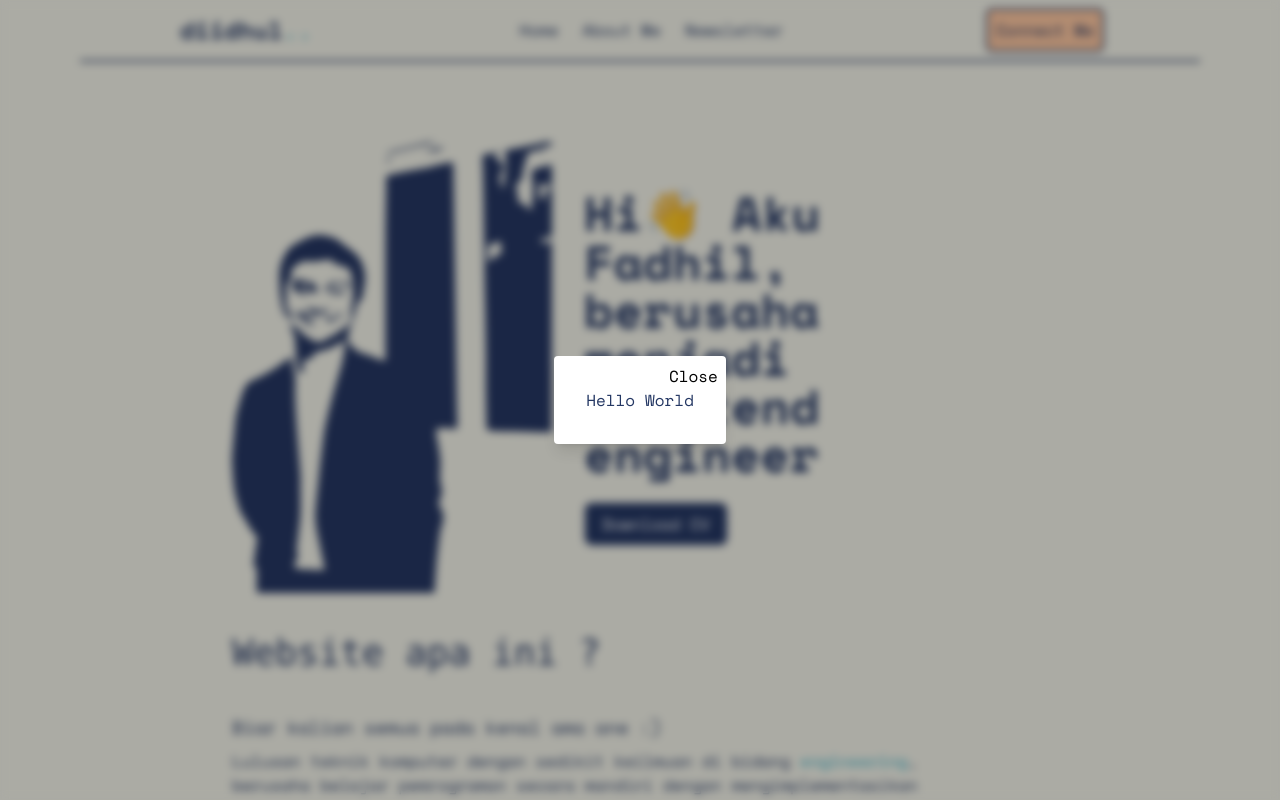
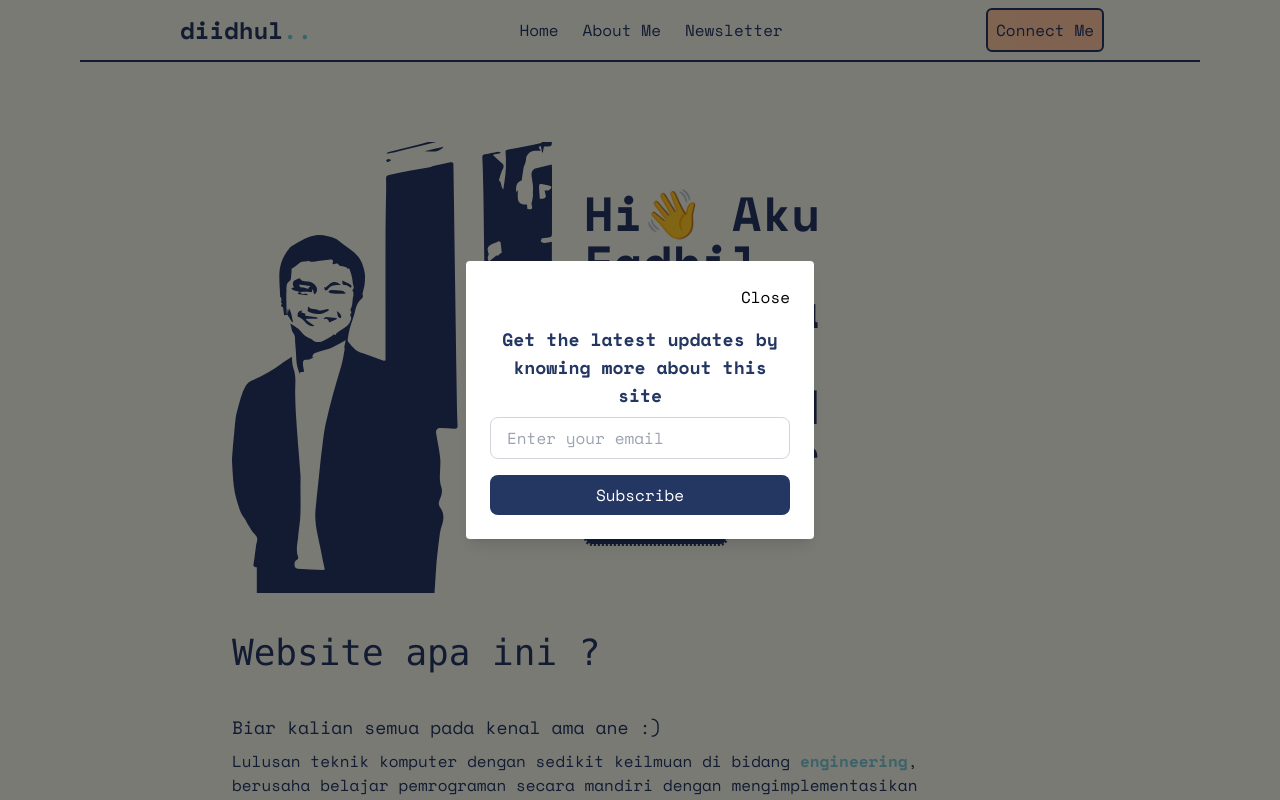
Before and after one commit to diidhul/diidhul-portfolio, a React (Vite) app: page / in a window 1280 px wide. Both pictures are taken after a click on the button "Connect Me". Shown: the top 800 px of the page. Built offline with nearby package versions, Linux system fonts and the light colour scheme.

Commit message:
update adding modal subscribe

```diff
--- a/src/components/Modal.jsx
+++ b/src/components/Modal.jsx
@@ -1,18 +1,41 @@
 import React from 'react';
 
 export default function Modal({ toggleModal, isOpen }) {
-
     if (!isOpen) return null; // Tidak render modal jika tidak terbuka
 
     return (
-        <div className="fixed inset-0 z-10 flex items-center justify-center bg-black bg-opacity-30 modal-overlay">
-            <div className="absolute inset-0 backdrop-blur-sm"></div> {/* Blur hanya di background */}
-            <div className="relative z-50 p-8 transition ease-in-out delay-150 bg-white rounded shadow-lg hover:-translate-y-1 modal-content">
-                <h2>Hello World</h2>
-                <button className='absolute close-modal top-2 right-2' onClick={toggleModal}>
-                    Close
-                </button>
+        <div className="fixed inset-0 z-10 flex items-center justify-center bg-black bg-opacity-50 modal-overlay">
+            <div className={`relative z-50 p-6 transition-transform duration-500 ease-out transform ${isOpen ? 'translate-y-0 opacity-100' : 'translate-y-10 opacity-0'} bg-white rounded shadow-lg`}>
+
+                <div className="flex justify-end mb-2"> {/*👈untuk ngarahin button jadi di sebelah kanan*/}
+                    <button className='transition-all duration-300 close-modal hover:scale-110 hover:font-bold' onClick={toggleModal}>
+                        Close
+                    </button>
+                </div>
+
+                <div className='flex justify-center py-2'>
+                    <div className='w-[300px] text-center'>
+                        <h2 className='text-lg font-semibold'>
+                            Get the latest updates by knowing more about this site
+                        </h2>
+                    </div>
+                </div>
+
+                <form className="flex flex-col gap-4">
+                    <input
+                        type="email"
+                        placeholder="Enter your email"
+                        className="px-4 py-2 border border-gray-300 rounded-lg focus:outline-none focus:ring-2 focus:ring-blue-500"
+                        required
+                    />
+                    <button
+                        type="submit"
+                        className="px-4 py-2 text-white transition-colors duration-300 rounded-lg bg-darkNavyBlue hover:bg-mediumPinkishBeige"
+                    >
+                        Subscribe
+                    </button>
+                </form>
             </div>
-        </div>
+        </div >
     );
 }
```
